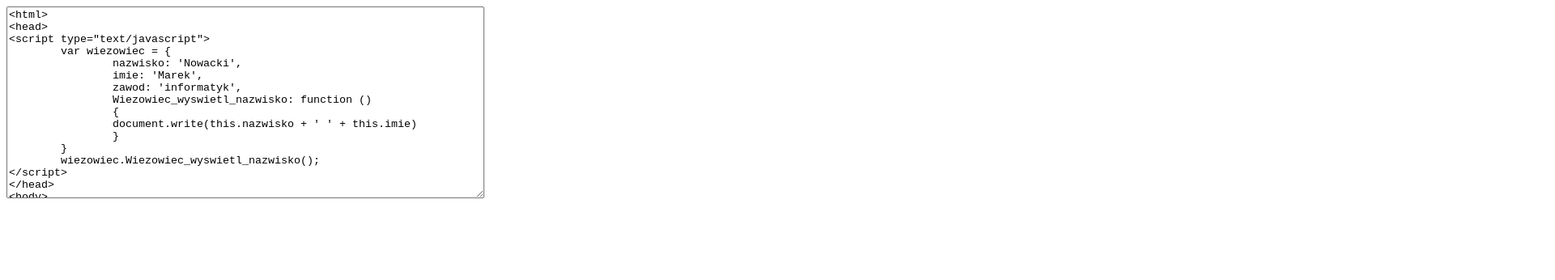
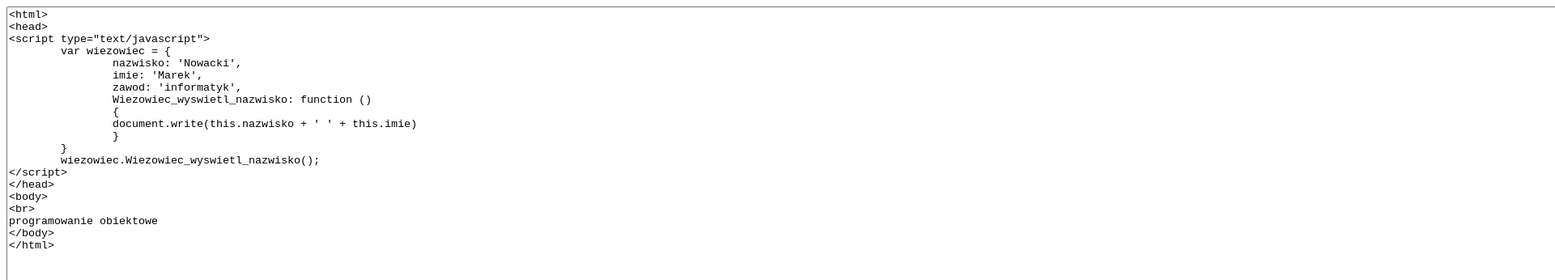
Before and after one commit to niknejm213/zadaniee, a plain HTML site: page zadanie26_kod.html in a window 1280 px wide. Shown: the top 346 px of the page at 81% size, 1920 px wide, since content can reach past the window. Drawn offline with Linux system fonts and the light colour scheme.

Commit message:
Update zadanie26_kod.html

```diff
--- a/zadanie26_kod.html
+++ b/zadanie26_kod.html
@@ -1,4 +1,4 @@
-<textarea style="width: 590px; height: 237px;">
+<textarea cols=1000 rows=1000>
 <html>
 <head>
 <script type="text/javascript">
```
